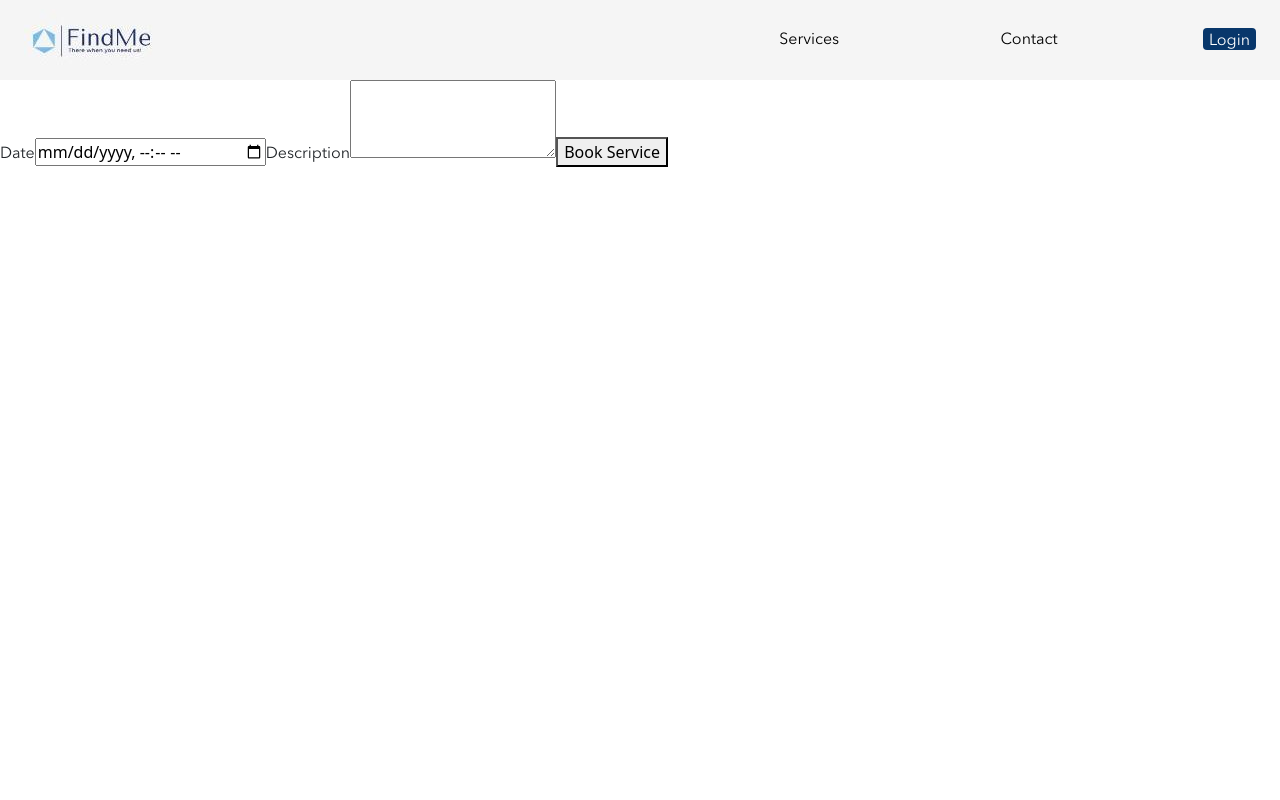
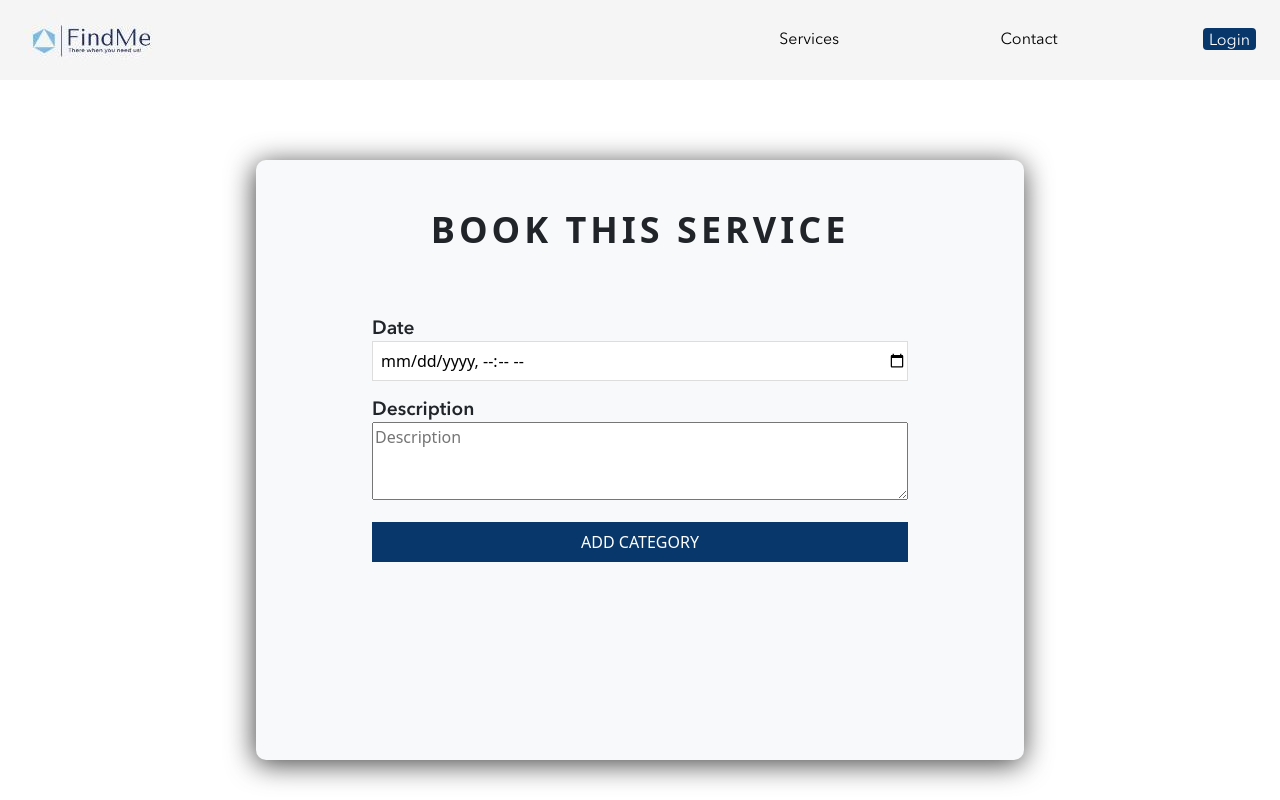
Before and after one commit to Al-Hackman/albert-hackman-capstone, a React (Create React App) app in the folder client/: page /app/request-service/1 in a window 1280 px wide. Built offline with nearby package versions, Linux system fonts and the light colour scheme; no server answers.

Commit message:
Added styling to Booking Components

```diff
--- a/client/src/App.js
+++ b/client/src/App.js
@@ -28,7 +28,7 @@ const exclusionArray = [
   "/app/request-service",
   "/app/service-provider",
   "/app/request-service/:id",
-  "/app/provided-service"
+
 ]
 
 
--- a/client/src/components/BookService/BookService.jsx
+++ b/client/src/components/BookService/BookService.jsx
@@ -1,7 +1,8 @@
 import { auth } from '../../firebase'
 import React, { useRef, useEffect, useState } from 'react'
 import { Link, useHistory } from 'react-router-dom';
-import firebaseDb from 'firebase'
+import firebaseDb from 'firebase';
+import './bookService.scss';
 
 
 
@@ -45,17 +46,43 @@ function BookService(props) {
 
 
     return (
-        <section>
-                <form onSubmit={handleBookService}>
-                    <label htmlFor=""> Date </label>
-                    <input type="datetime-local" ref={datetimeRef} />
-                    <label htmlFor="">Description </label>
-                    <textarea rows="3" name="" ref={descriptionRef} ></textarea>
-                    <button type="submit">Book Service</button>
-                    {/* <label htmlFor=""></label>
-                    <input type="text" /> */}
-                </form>
-        </section>
+
+
+                // <form onSubmit={handleBookService}>
+                //     <label htmlFor=""> Date </label>
+                //     <input type="datetime-local" ref={datetimeRef} />
+                //     <label htmlFor="">Description </label>
+                //     <textarea rows="3" name="" ref={descriptionRef} ></textarea>
+                //     <button type="submit">Book Service</button>
+                //     {/* <label htmlFor=""></label>
+                //     <input type="text" /> */}
+                // </form>
+
+
+
+            <div className="book__wrap">
+                <h1 className="book__title">Book this Service</h1>
+                <div className="book__form-wrap">
+                    <form onSubmit={handleBookService} className= "book__form" encType="multipart/form-data">
+                        <h4 className="book__error-message">{error}</h4>
+                        <div className="book__display-wrap">
+
+                                <label className="book__label">Date</label>
+                                <input type="datetime-local" className="book__input" ref={datetimeRef} />
+
+
+                                <label className="book__label">Description</label>
+                                <textarea rows="3" className="book__textarea" ref={descriptionRef} placeholder="Description"></textarea>
+
+                        </div>
+
+                        <button className="book__btn" type="submit" value="Submit" disabled={loading}>ADD CATEGORY</button>
+                        {/* <button className="sign-up__cancel" type="reset" value="Reset">CANCEL</button> */}
+                    </form>
+                </div>
+            </div>
+
+
     )
 }
 
--- a/client/src/components/BookService/bookService.scss
+++ b/client/src/components/BookService/bookService.scss
@@ -0,0 +1,131 @@
+@use '../../styles/partials/variables' as *;
+@use '../../styles/partials/mixins' as *;
+
+
+
+
+.book{
+    min-height: 100vh;
+    background-color: rgba($primary, 0.7);
+    position: fixed;
+    top: 0;
+    left: 0;
+    width: 100%;
+    height: 100vh;
+    backdrop-filter: blur(3px);
+
+    &__title{
+        @include lower-header;
+        margin: 0px;
+        // color: $secondary;
+        text-transform: uppercase;
+        letter-spacing: 4px;
+        text-align: center;
+        padding: 1.5rem 0px;
+    }
+
+    &__wrap{
+        background: #f8f9fa;
+        // min-height: 100vh;
+        position: fixed;
+        top: 20%;
+        left: 5%;
+        width: 90%;
+        box-shadow: -1px 4px 28px 0px rgb(0 0 0 / 75%);
+        border-radius: 10px;
+    }
+
+    &__form-wrap{
+        max-width: 288px;
+        margin: 0 auto;
+        position: relative;
+        z-index: 999;
+        padding: 0.5em 2em;
+        // background: rgba(255, 255, 255, 0.04);
+        // -webkit-box-shadow: -1px 4px 28px 0px rgb(0 0 0 / 75%);
+        // -moz-box-shadow: -1px 4px 28px 0px rgba(0,0,0,0.75);
+        // box-shadow: -1px 4px 28px 0px rgb(0 0 0 / 75%);
+    }
+    &__textarea{
+        width: 100%;
+        margin-bottom: 1rem;
+    }
+
+    &__label{
+        @include sub-header;
+    }
+
+    &__input{
+        width: 100%;
+        height: 2rem;
+        // display: flex;
+        // justify-content: flex-end;
+        margin-bottom: 0.8rem;
+        border: none;
+        padding-left: 0.5rem;
+        border: 1px solid #ddd;
+    }
+    &__btn{
+        width: 100%;
+        height: 2rem;
+        background-color: $cta-button;
+        color: $secondary;
+        border: none;
+        margin-bottom: 1rem;
+    }
+       @include tablet-up {
+
+        &__title{
+            @include header;
+            padding: 3rem 0px;
+        }
+        &__form-wrap{
+            max-width: 600px;
+        }
+        &__error-message{
+            @include header;
+        }
+        // &__display-wrap{
+        //     // display: flex;
+        //     // justify-content: space-between;
+        // }
+        // &__input-wrap{
+        //     width: 48%;
+        // }
+        &__wrap{
+            min-height: 75%;
+        }
+        &__label{
+           font-size: 1.2rem;
+        }
+        &__input{
+            height: 2.5rem;
+            margin-bottom: 1rem;
+        }
+        &__btn{
+            height: 2.5rem;
+            width: 100%;
+            display: flex;
+            flex-direction: row;
+            justify-content: center;
+            align-items: center;
+        }
+
+    }
+
+    @include laptop-up{
+        &__wrap{
+            width: 60%;
+            left: 20%;
+        }
+    }
+
+
+}
+
+
+
+@keyframes slideleft {
+	from { background-position: 0 0; }
+	to { background-position: 100% 0; }
+}
--- a/client/src/components/RequestService/RequestService.jsx
+++ b/client/src/components/RequestService/RequestService.jsx
@@ -6,6 +6,9 @@ import ServiceProviderSignUp from '../ServiceProviderSignUp/ServiceProviderSignU
 import { Link, useHistory } from 'react-router-dom';
 import { auth } from '../../firebase'
 import './requestService.scss'
+import masonary from '../../assets/images/masonary.jpg'
+import carpentry from '../../assets/images/carpentry.jpg'
+
 // import AddCategory from '../AddCategory/AddCategory'
 // import { useEffect } from 'react'
 require('react-dom');
@@ -78,13 +81,16 @@ const RequestService = () => {
 
                 <Link to={'/app/request-service/'+s.id}  key={index} className="reqservice__link">
                 <div className="reqservice__card">
-                    <div className="reqservice__image"></div>
+                    <div className="reqservice__category-image">
+                        <img src={s.service.categoryName.toLowerCase() === 'masonary' ? masonary : s.service.categoryName.toLowerCase() === 'carpentry' ? carpentry : ''} alt={ s.service.categoryName} className="reqservice__image"/>
+                        <span className="reqservice__category-main">{ s.service.categoryName}</span>
+                    </div>
                     <div className="reqservice__title-wrap">
                         <span className="reqservice__name">{s.service.companyName}</span>
                         <span className="reqservice__category">{s.service.telephone}</span>
-                        <span className="reqservice__category">{ s.service.categoryName} </span>
+                        {/* <span className="reqservice__category">{ s.service.categoryName} </span> */}
                         <div className="reqservice__bottom-wrap">
-                            <span className="reqservice__category">{s.service.city}</span>
+                            <span className="reqservice__city">{s.service.city}</span>
                             <span className="reqservice__rate">{s.service.rate}/hr</span>
                         </div>
                         {/* <span className="service__category">{ catList.filter(c => { return c.id == s.service.id})}</span> */}
@@ -104,6 +110,7 @@ const RequestService = () => {
             {/* {showModal ? <ServiceProviderSignUp /> : ''}; */}
             {/* {showModal ? <AddCategory /> : <CategoryList />} */}
             {/* {sModal} */}
+            <h1 className="reqservice__page-title">FindMe let's you request for Services in real time</h1>
 
             {serviceList ? serviceList.map(renderService) :''}
             {/* <ReactBootStrap.Table>
--- a/client/src/components/RequestService/requestService.scss
+++ b/client/src/components/RequestService/requestService.scss
@@ -1,22 +1,47 @@
 @use '../../styles/partials/variables' as *;
 @use '../../styles/partials/mixins' as *;
 
-
-.reqservice{
+.reqservice {
   padding: 4rem 1rem;
 
-
-    &__link{
+  &__page-title{
+    margin:1.5rem auto 2.5rem;
+    @include lower-header;
+  }
+  &__link {
     text-decoration: none;
     margin-top: 0px;
   }
-    &__category{
+  &__category-image {
+    height: 164px;
+    margin-bottom: 5px;
+  }
+  &__image {
+    width: 100%;
+    border-radius: 5px;
+
+    // position: relative;
+  }
+  &__category-main {
+    position: relative;
+    z-index: 100;
+    display: inline-block;
+    bottom: 20px;
+    text-shadow: 0px 1px 1px #000000;
+  }
+  &__category {
+    margin: 0px 0 0.3rem;
+    font-size: 0.8rem;
+    color: #8c8989;
+  }
+  &__city {
     margin: 0px;
-        text-align: center;
+    font-size: 0.8rem;
+    color: #636161;
   }
-    &__card{
-        width:280px;
-        height: 200px;
+  &__card {
+    width: 280px;
+    height: 270px;
     // position: relative;
     border-radius: 10px;
     box-shadow: rgb($primary, 0.66) 0 30px 60px 0;
@@ -27,27 +52,42 @@
     justify-content: space-between;
     padding: 1rem;
   }
-    &__image{
-        height: 40%;
-        background: url();
-    }
-    &__title-wrap{
-        height: 60%;
+  // &__image{
+  //     height: 40%;
+  //     background: url();
+  // }
+  &__title-wrap {
+    // height: 50%;
     display: flex;
     flex-direction: column;
     width: 100%;
   }
-    &__bottom-wrap{
+  &__bottom-wrap {
     display: flex;
     flex-direction: row;
     justify-content: space-between;
     width: 100%;
   }
-    &__name{
+  &__name {
     margin: 0px;
-        text-align: center;
+    margin: 0px;
+    font-size: 0.8rem;
+    color: #0e0e0e;
+    font-weight: 500;
+  }
+  &__rate{
+    margin: 0px;
+    font-size: 0.8rem;
+    color: #636161;
+  }
+
+  @include tablet-up{
+
   }
 
 
 
+
+
+
 }
--- a/client/src/components/SidebarData/SidebarData.jsx
+++ b/client/src/components/SidebarData/SidebarData.jsx
@@ -37,7 +37,7 @@ export const SidebarData = [
     subNav: [
         {
             title: 'Add a Service',
-            path: "/#",
+            path: "/app/service-provider",
         },{
             title: 'Services Provided by Me',
             path: "/#",
```
Also changed, not shown: 1 other file (tests, documents, lock files or other folders). Lines whose indentation alone changed are shown as unchanged.
